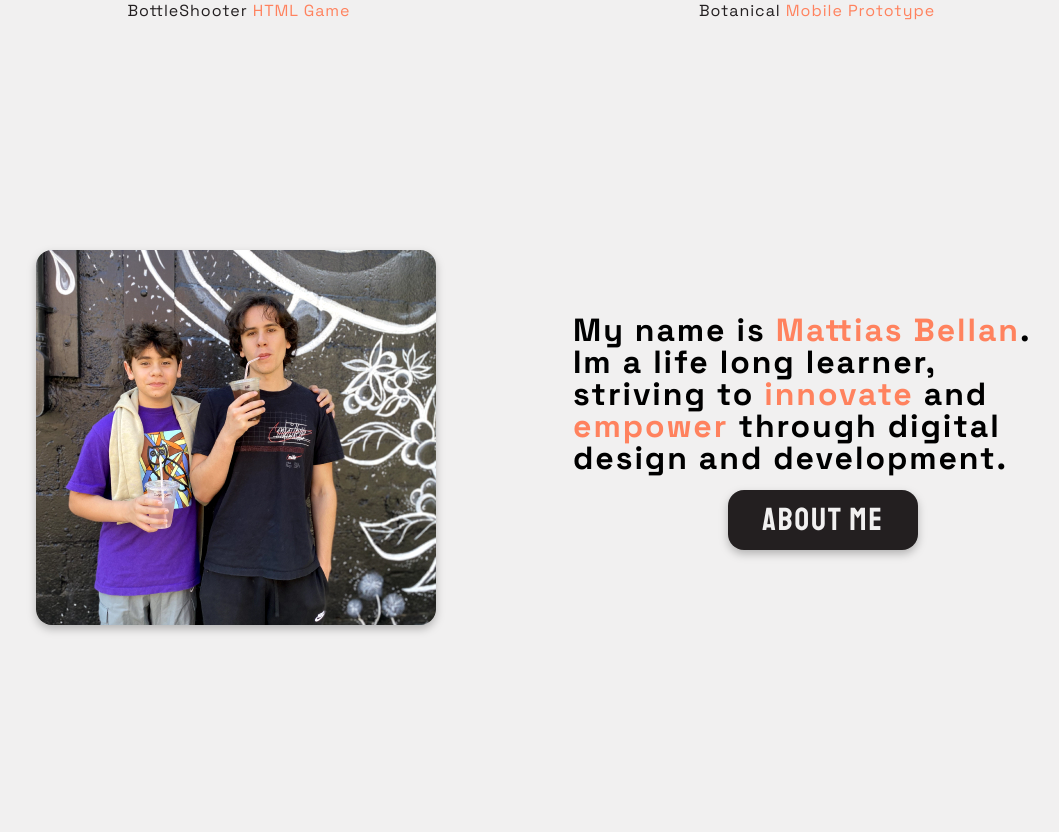
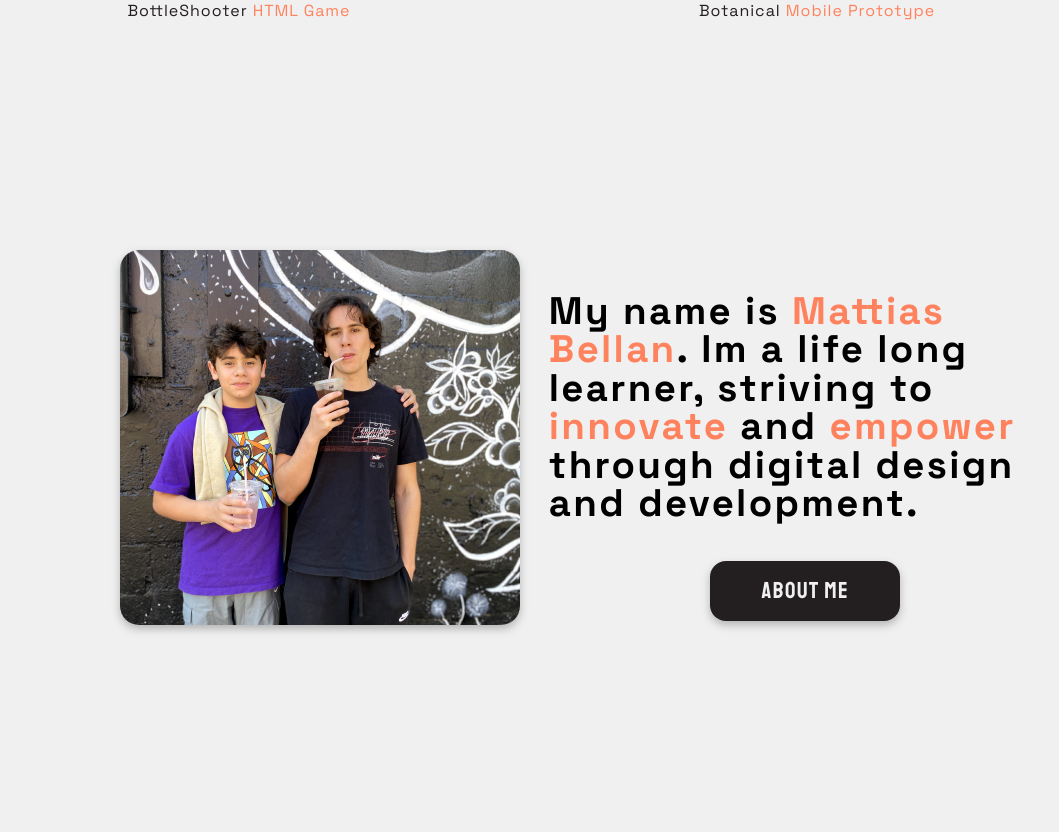
Before and after one commit to MattiasSB/portfolio-site, a PHP site: page / in a window 1280 px wide. Shown: the part 1286-2118 px from the top of the page, without its empty margins (25-1084 px from the left). Before the commit the page ends 1919 px from the top, so only its background shows below. Run offline with PHP 8.4, Linux system fonts and the light colour scheme.

Commit message:
optimized grid on home page

```diff
--- a/index.php
+++ b/index.php
@@ -26,7 +26,7 @@
                 <?php endforeach; ?>
             </div>
         </section>
-        <section class="max">
+        <section class="max__w--container mx__auto">
             <div class="intro__about">
                 <img class="filter__shadow rounded" src="/img/self__photo.jpg" alt="Photo of me with my brother" width="400" height="375">
                 <div class="flex flex__cols items__center justify__center intro__about--text">
--- a/sass/intro.scss
+++ b/sass/intro.scss
@@ -16,32 +16,31 @@
     bottom: -1em;
 }
 
-.intro__about{
-    width: 100vw;
+.intro__about {
     display: grid;
     grid-template-columns: repeat(12, 1fr);
-    grid-gap: 1em;
-    height: 40vh;
+    margin-bottom: 10%;
 }
 
 .intro__about img {
-    grid-column: 1/ span 12;
-    margin: 0 auto;
-    width: 350px;
+    width: 300px;
     height: auto;
-
-}
-
-.intro__about .intro__about--text {
-    width: 300px;
-    grid-column: 1 / span 12;
-    font-size: 1em;
+    grid-column: 1/span 12;
     margin: 0 auto;
 }
 
-.intro__about .button__black {
-    margin: 1em 0 10vh 0;
+.intro__about--text {
+    grid-row: 2 / 2;
+    grid-column: 1/span 12;
+    margin: 0 auto;
+    width: 85vw;
+    max-width: 513px;
 }
+
+.intro__about p {
+    margin: 2em 0;
+}
+
 
 @media (min-width: $breakpoint__mobile) {
 
@@ -58,15 +57,13 @@
         flex-direction: column;
         height: 50vh;
     }
-    .intro__about img {
-        width: 375px;
-    }
-    .intro__about .intro__about--text {
-        width: 334px;
+
+    .intro__about {
+        font-size: 1.2em;
     }
 
-    .intro__about .button__black {
-        margin: 1em 0 15vh 0;
+    .intro__about img {
+        width: 400px;
     }
 }
 
@@ -93,21 +90,24 @@
         scale: 1.75;
     }
 
-    .intro__about .intro__about--text {
-        width: 500px;
-        grid-column: 7/ span 3;
+    .intro__about--text {
+        grid-column: 7 / 12;
+        grid-row: auto;
         font-size: 2em;
-        margin: 2em auto;
     }
 
     .intro__about img {
-        grid-column: 2/ span 3;
-        margin: 0 auto;
         width: 400px;
-
+        grid-column: 1/span 6;
     }
 
     .intro__about .button__black {
-        font-size: 0.5em;
+        font-size: 0.3em;
+    }
+    .intro__about p {
+        margin: 1em 0;
+    }
+    .intro__about {
+        margin-bottom: 25%;
     }
 }
--- a/sass/styles.scss
+++ b/sass/styles.scss
@@ -170,6 +170,10 @@ Spacing
     width: 100%;
 }
 
+.max__w--container {
+    max-width: 1046px;
+}
+
 
 // /*--------------------------------------------------
 // Intro
```
Also changed, not shown: dist/css/styles.min.css, 1 other file.
